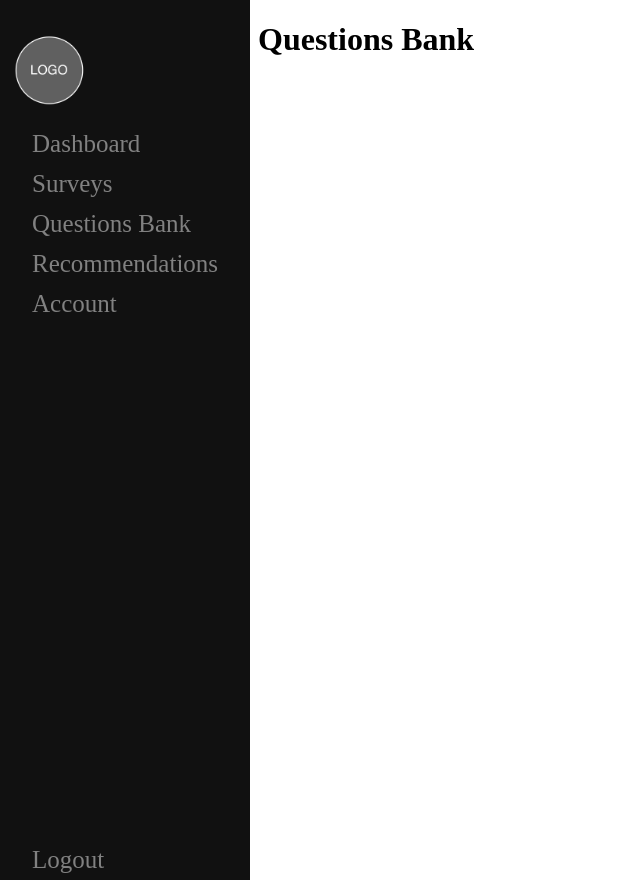
After one commit to culfri09/Kallos, a Flask app: page /bank_questions in a window 1280 px wide. The commit adds this page. Shown: the whole page, without its empty margins (0-640 px from the left). Run offline with Flask 3, Linux system fonts and the light colour scheme; the visitor is signed in with stand-in values (Sample User, id 1).

Commit message:
add bank quesitons page in platform

```diff
--- a/website/template/base.html
+++ b/website/template/base.html
@@ -10,9 +10,9 @@
     <!-- Navigation bar -->
     <div class="sidenav">
         <img src="{{ url_for('static', filename='images/Logo_Placeholder.png') }}" alt="Logo_Placeholder" width="100" height="100">
-        <a href="#">Dashboard</a>
+        <a href="/home">Dashboard</a>
         <a href="#">Surveys</a>
-        <a href="#">Questions Bank</a>
+        <a href="/bank_questions">Questions Bank</a>
         <a href="#">Recommendations</a>
         <a href="#">Account</a>
         <a href="{{ url_for('auth.logout') }}"style="position: absolute; bottom: 20px;">Logout</a>
--- a/website/template/base_questions.html
+++ b/website/template/base_questions.html
@@ -52,5 +52,10 @@
             <button type="submit">Submit</button>
     </form>
 <p>For information on why we collect this data, please refer to our <a href="/privacy_policy">Privacy Policy.</a></p>
+<!-- Main content container -->
+<div class="container">
+    {% block content %}
+    {% endblock %}
+</div>
 </body>
 </html>
--- /dev/null
+++ b/website/template/questions.html
@@ -0,0 +1,8 @@
+{%  extends "base.html" %} {% block title %}Questions Bank{% endblock %}
+
+<!-- Main content container -->
+{% block content %}
+<div class="main">
+    <h1>Questions Bank</h1>
+</div>
+{% endblock %}
--- a/website/views.py
+++ b/website/views.py
@@ -28,6 +28,11 @@ def hero_page():
 def questions_page():
     return render_template('base_questions.html')
 
+@views.route('/bank_questions')
+@login_required
+def bank_questions_page():
+    return render_template('questions.html')
+
 @views.route('/privacy_policy')
 def privacy_policy_page():
     return render_template('privacy_policy.html')
```
